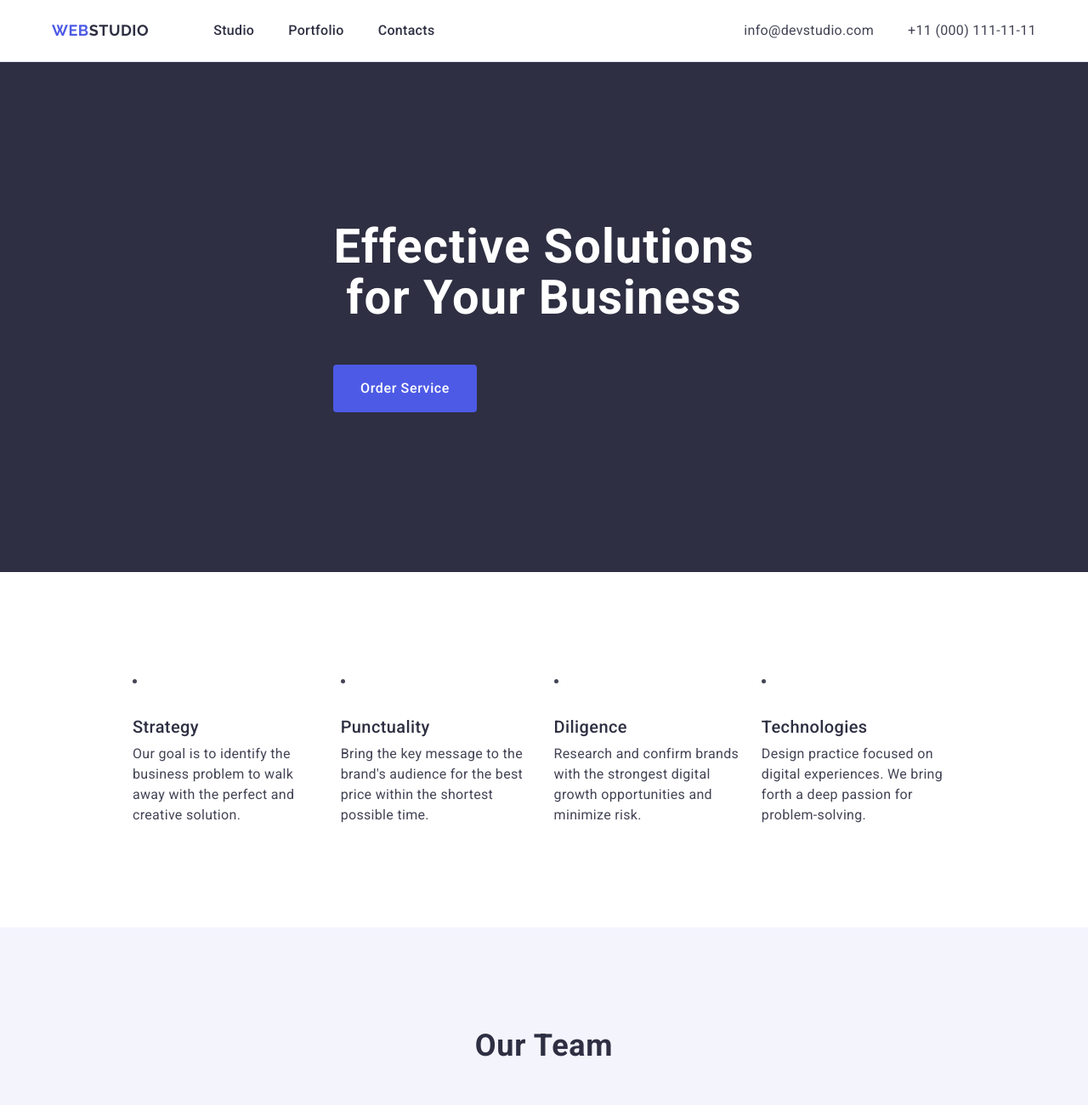
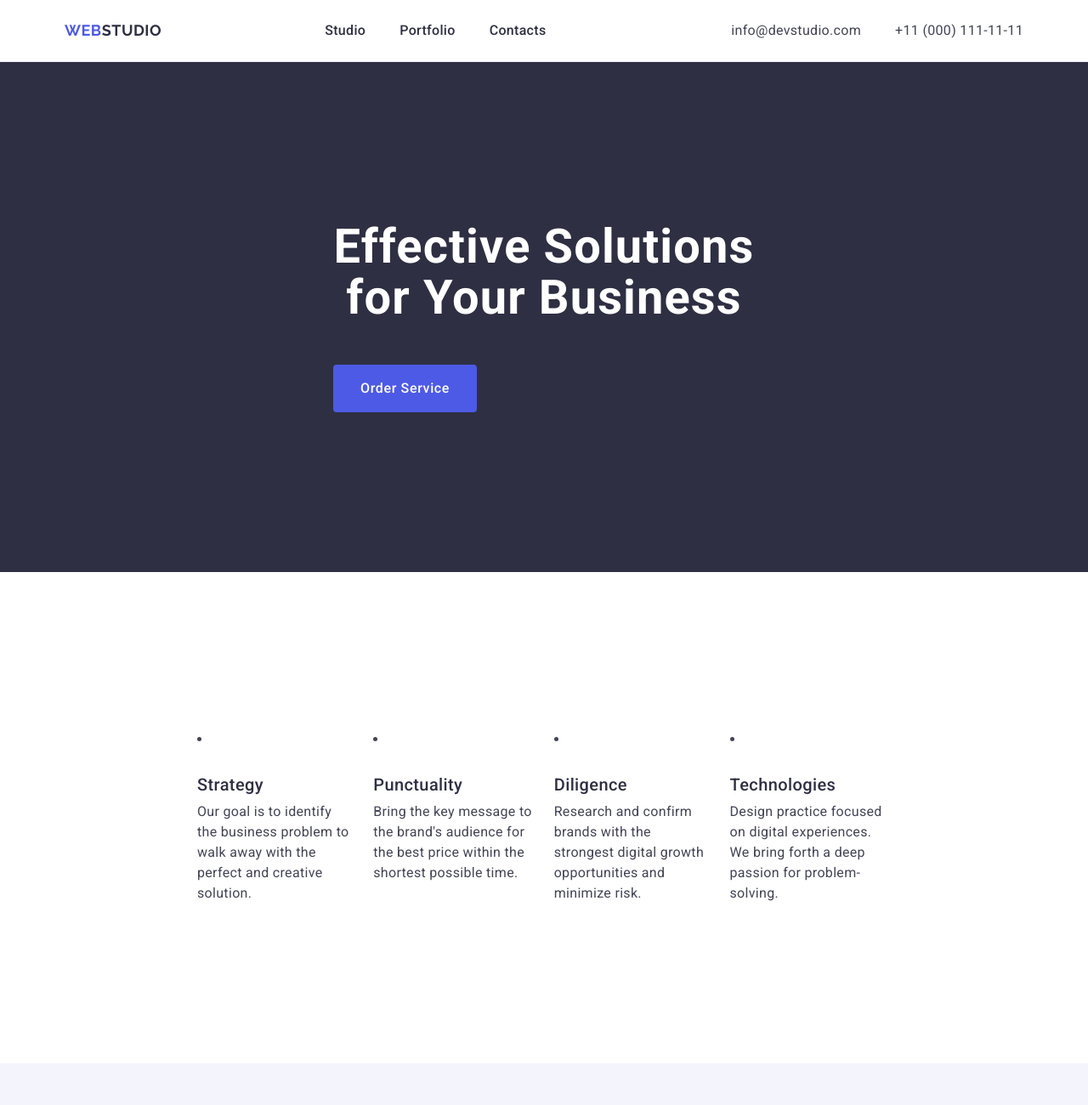
Before and after one commit to Alporokh/goit-markup-hw-03, a plain HTML site: page index.html in a window 1280 px wide. Shown: the top 1300 px of the page at 85% size. Drawn offline with nearby package versions, Linux system fonts and the light colour scheme.

Commit message:
update all

```diff
--- a/css/styles.css
+++ b/css/styles.css
@@ -46,16 +46,20 @@ a {
 .container {
 max-width: 1158px;
 margin: 0 auto;
+padding: 0 15px;
+
 }
 
 .page-header {
     background-color: #fff;
-    border-bottom: 1px solid #e7e9fc
+    border-bottom: 1px solid #e7e9fc;
 }
 
 .header-nav {
     display: flex;
     align-items: center;
+    padding: 24px 0;
+    gap: 40px;
 }
 
 
@@ -67,6 +71,7 @@ margin: 0 auto;
         letter-spacing: 0.03em;
         text-transform: uppercase;
         color: #4d5ae5;
+        margin-right: 76px
 }
 
 .header-logo .logo-part {
@@ -108,6 +113,7 @@ margin: 0 auto;
     display: flex;
     gap: 40px;
     list-style: none;
+    padding: 24px 0
 }
 
 .contacts-link {
@@ -177,7 +183,8 @@ margin: 0 auto;
    border: none;
    border-radius: 4px;
    display: block;
-   min-width: 169px
+   min-width: 169px;
+   text-align: center;
 }
 
 .button-text {
@@ -254,6 +261,7 @@ margin: 0 auto;
 .section-about {
     padding: 120px 0;
     background-color: #fff;
+    padding: 188px 0;
     }
 .about-list {
     display: flex;
--- a/index.html
+++ b/index.html
@@ -54,6 +54,7 @@
 
         <!--About Us Section-->
         <section class="section-about">
+            <div class="container">
             <h2 class="visually-hidden">Section Title for Screen Readers</h2>
             <div class="about-list">
                 <li>
@@ -80,6 +81,7 @@
         </section>
         <!--Our Team Section-->
         <section class="section-gallery">
+            <div class="container">
             <h2 class="section-title">Our Team</h2>
             <ul class="gallery-list">
                 <li class="item-gallery">
@@ -103,8 +105,10 @@
                     <p class="text">UI Designer</p>
                 </li>
             </ul>
+            </div>
         </section>
         <section class="section-portfolio">
+            <div class="container">
             <!--Portfolio Section-->
             <h2 class="section-title">Our Portfolio</h2>
             <ul class="portfolio-list">
@@ -139,6 +143,7 @@
                     <p class="text">Marketing</p>
                 </li>
             </ul>
+            </div>
         </section>
     </main>
     <footer class="page-footer">
```
